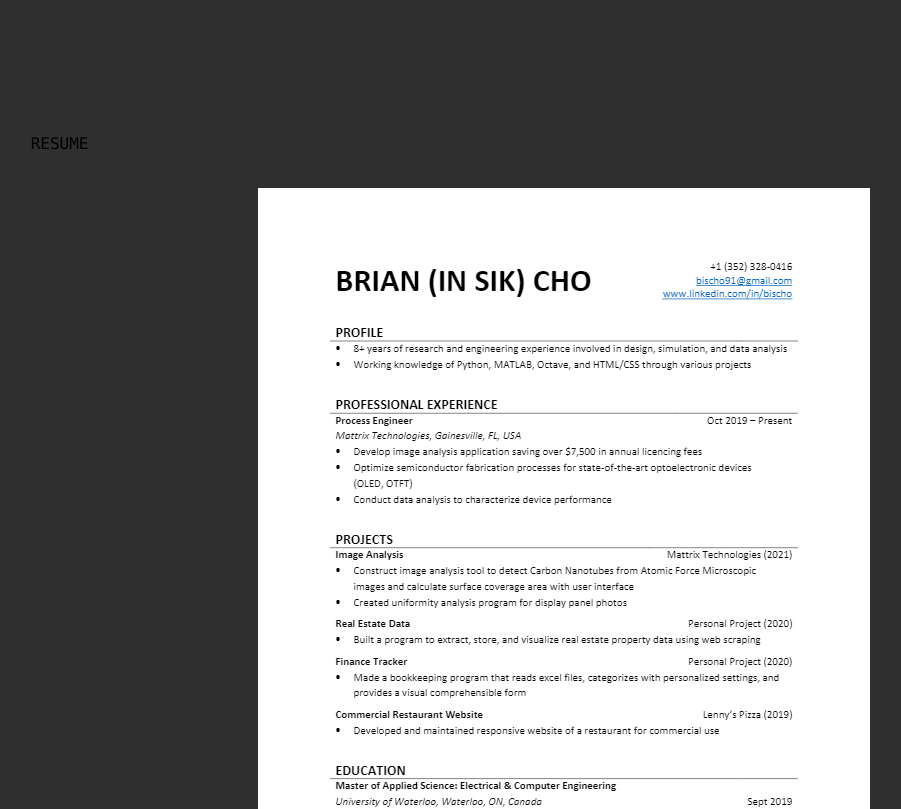
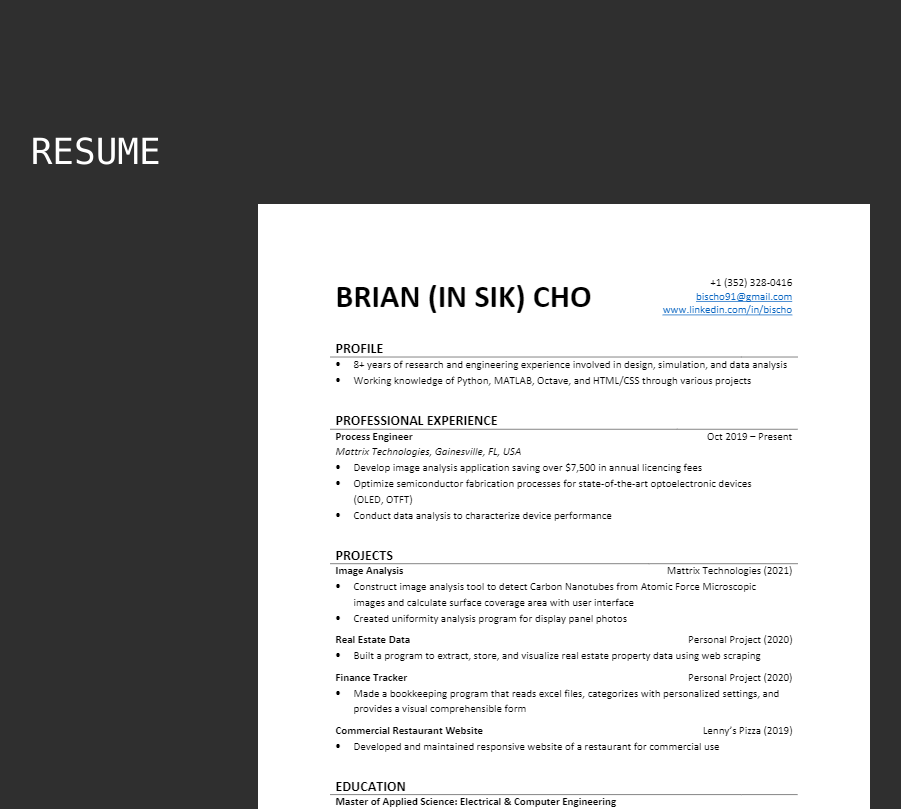
Before and after one commit to bischo91/bischo, a React (Create React App) app: page / in a window 1280 px wide. Shown: the part 6560-7369 px from the top of the page, without its empty margins (76-977 px from the left). Built offline with nearby package versions, Linux system fonts and the light colour scheme.

Commit message:
troubleshoot heroku

```diff
--- a/src/routes/Resume.js
+++ b/src/routes/Resume.js
@@ -1,24 +1,25 @@
 import React from "react";
 import resume from "../images/resume.jpg";
+import resume_pdf from "../pdf/resume.pdf";
 
-class Resume extends React.Component{
-  componentDidMount(){
-  }
+class Resume extends React.Component {
+  componentDidMount() {}
 
   render() {
-      return (
-        <div className="w-5/6 h-full mt-24 m-auto bg-primary min-h-screen">
-          <h1>RESUME</h1>
-          <div className="row space-y-4 mt-8">
+    return (
+      <div className="w-5/6 h-full mt-24 m-auto bg-primary min-h-screen text-primary">
+        <h1 className="text-4xl mb-8">RESUME</h1>
+        <div className="row space-y-4 mt-8">
+          <a href={resume_pdf} target="_blank" rel="noopener noreferrer">
             <img
+              src={resume}
+              alt="Resume"
               className="max-w-max w-full m-auto"
-              src={resume}
-              alt="Resume"/>
-          </div>
-
+            />
+          </a>
         </div>
-        );
-
+      </div>
+    );
   }
 }
 
--- a/tailwind.config.js
+++ b/tailwind.config.js
@@ -1,5 +1,5 @@
 module.exports = {
-  purge: [],
+  purge: false, // was []
   darkMode: false, // or 'media' or 'class'
   theme: {
     backgroundColor: theme => ({
```
Also changed, not shown: 1 other file (tests, documents, lock files or other folders).
